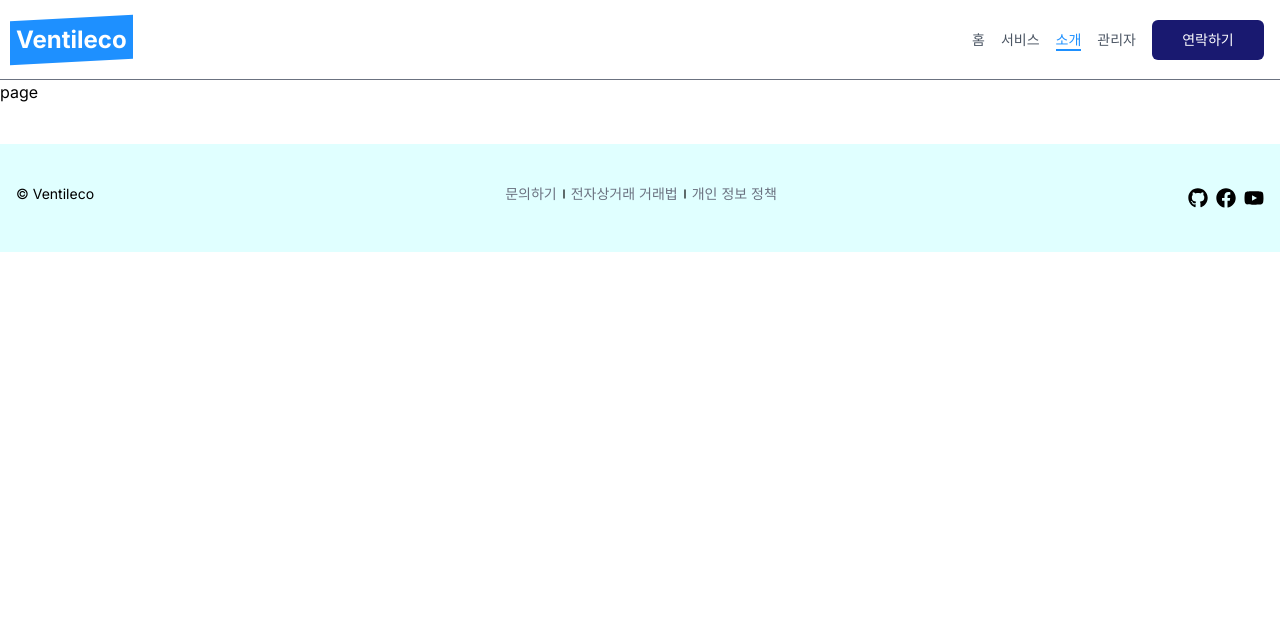
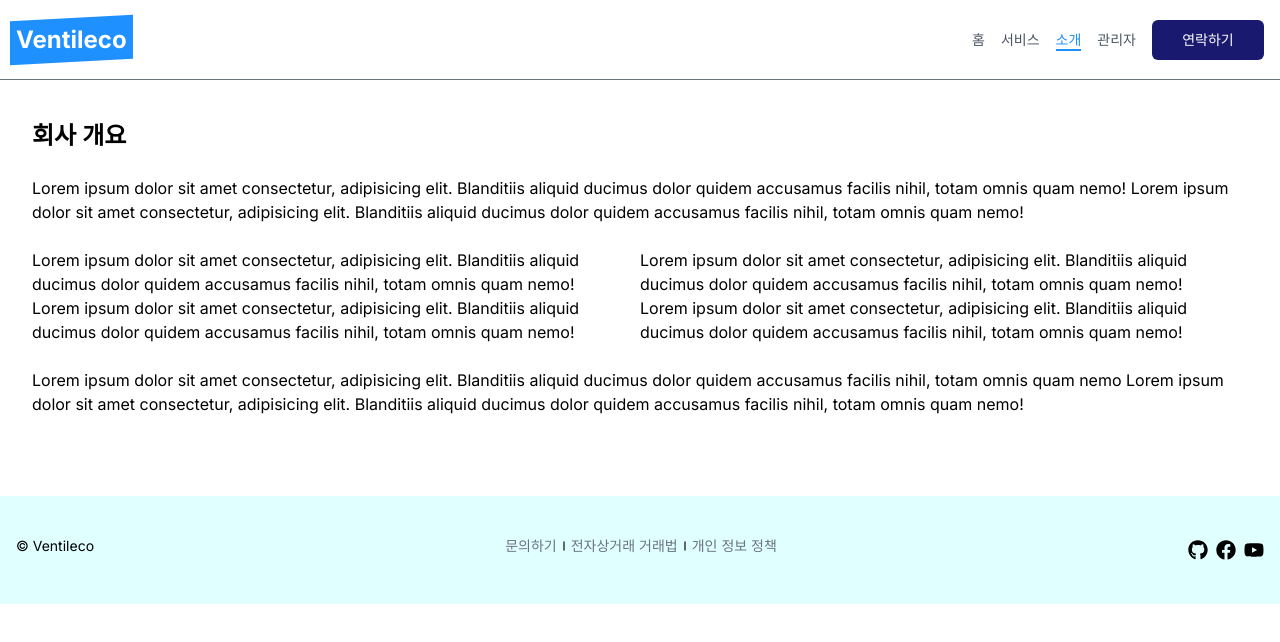
Before and after one commit to geonwooPark/framer-motion-website, a Next.js app: page /about in a window 1280 px wide. Shown: the top 642 px of the page. Built offline with nearby package versions, Linux system fonts and the light colour scheme.

Commit message:
feat: About 페이지 제작

```diff
--- a/app/about/page.tsx
+++ b/app/about/page.tsx
@@ -1,5 +1,56 @@
+import Container from '@/components/Container'
+import FadeIn from '@/components/FadeIn'
+import Title from '@/components/Title'
 import React from 'react'
 
 export default function page() {
-  return <div>page</div>
+  return (
+    <Container>
+      <div className="flex flex-col gap-6 px-4">
+        <FadeIn>
+          <Title title="회사 개요" />
+        </FadeIn>
+        <FadeIn>
+          <div className="flex flex-col items-center gap-8 md:flex-row">
+            <p>
+              Lorem ipsum dolor sit amet consectetur, adipisicing elit.
+              Blanditiis aliquid ducimus dolor quidem accusamus facilis nihil,
+              totam omnis quam nemo! Lorem ipsum dolor sit amet consectetur,
+              adipisicing elit. Blanditiis aliquid ducimus dolor quidem
+              accusamus facilis nihil, totam omnis quam nemo!
+            </p>
+          </div>
+        </FadeIn>
+        <FadeIn>
+          <div className="flex flex-col items-center gap-8 md:flex-row">
+            <p className="max-w-xl">
+              Lorem ipsum dolor sit amet consectetur, adipisicing elit.
+              Blanditiis aliquid ducimus dolor quidem accusamus facilis nihil,
+              totam omnis quam nemo! Lorem ipsum dolor sit amet consectetur,
+              adipisicing elit. Blanditiis aliquid ducimus dolor quidem
+              accusamus facilis nihil, totam omnis quam nemo!
+            </p>
+            <p className="max-w-xl">
+              Lorem ipsum dolor sit amet consectetur, adipisicing elit.
+              Blanditiis aliquid ducimus dolor quidem accusamus facilis nihil,
+              totam omnis quam nemo! Lorem ipsum dolor sit amet consectetur,
+              adipisicing elit. Blanditiis aliquid ducimus dolor quidem
+              accusamus facilis nihil, totam omnis quam nemo!
+            </p>
+          </div>
+        </FadeIn>
+        <FadeIn>
+          <div className="flex flex-col items-center gap-8 md:flex-row">
+            <p>
+              Lorem ipsum dolor sit amet consectetur, adipisicing elit.
+              Blanditiis aliquid ducimus dolor quidem accusamus facilis nihil,
+              totam omnis quam nemo Lorem ipsum dolor sit amet consectetur,
+              adipisicing elit. Blanditiis aliquid ducimus dolor quidem
+              accusamus facilis nihil, totam omnis quam nemo!
+            </p>
+          </div>
+        </FadeIn>
+      </div>
+    </Container>
+  )
 }
```
